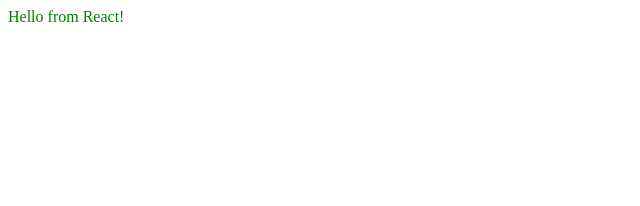
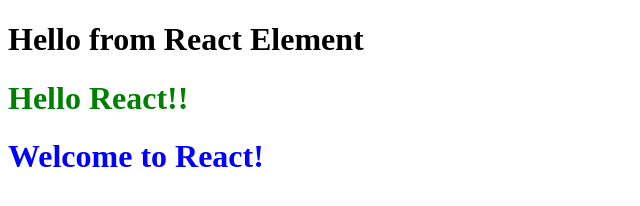
Before and after one commit to MeroshiniRaja/Namaste-React, a React app: page / in a window 1280 px wide. Shown: the whole page, without its empty margins (0-640 px from the left). Built offline with nearby package versions, Linux system fonts and the light colour scheme.

Commit message:
Episode-03

```diff
--- a/App.js
+++ b/App.js
@@ -1,5 +1,14 @@
 import React from 'react';
 import ReactDOM from 'react-dom/client';
-const parent = React.createElement("div",{id:"heading"},"Hello from React!");
 const root = ReactDOM.createRoot(document.getElementById("root"));
-root.render(parent);
+const TitleComponent = ()=>(<h1 className="heading" tabIndex="5">Hello React!!</h1>);
+const title = <h1>Hello from React Element</h1>
+const HeadingComponent = ()=>{
+    return (
+    <div id="container">
+        {title}
+        <TitleComponent/>
+        <h1 id="headingComp">Welcome to React!</h1>
+    </div>)
+}
+root.render(<HeadingComponent />);
--- a/index.css
+++ b/index.css
@@ -1,3 +1,7 @@
-#heading{
+.heading{
     color:green;
 }
+
+#headingComp {
+    color:blue;
+}
--- a/package.json
+++ b/package.json
@@ -3,6 +3,8 @@
   "version": "1.0.0",
   "description": "This is Meroshini's React",
   "scripts": {
+    "start": "parcel index.html",
+    "build": "parcel build index.html",
     "test": "jest"
   },
   "repository": {
```
